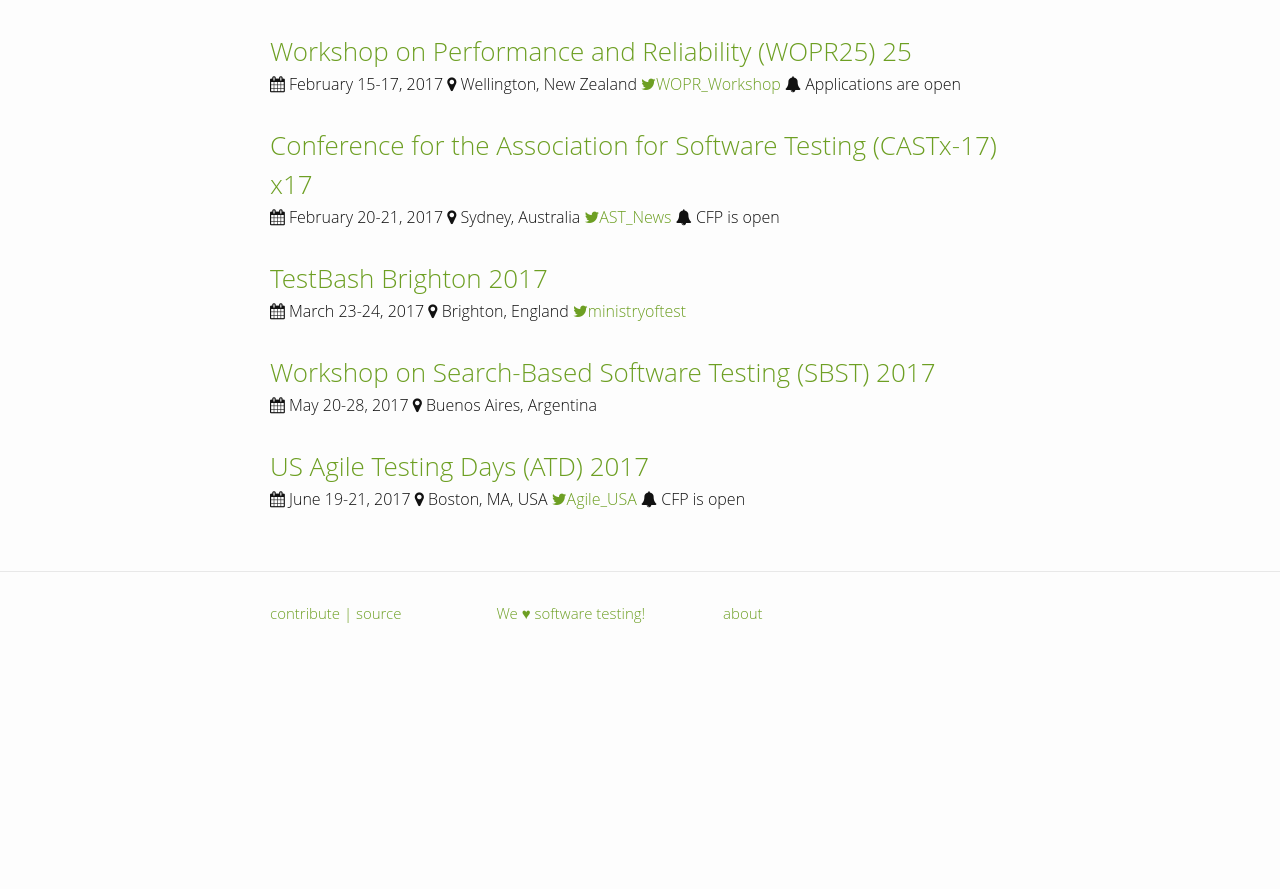
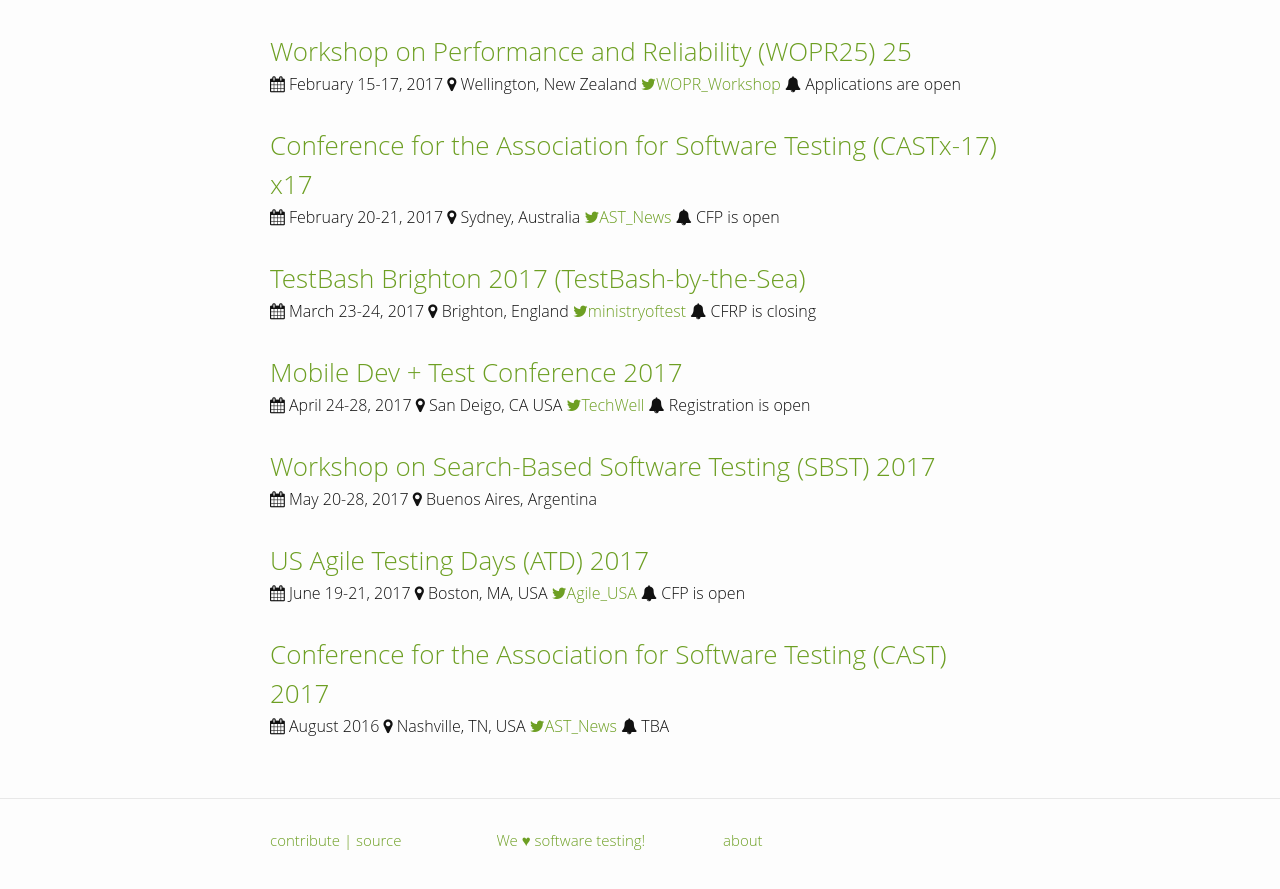
Before and after one commit to TestingConferences/testingconferences.github.io, a Jekyll site: the page built from index.html, in a window 1280 px wide and 900 px high, scrolled down 2662 px. Shown: the top 889 px of the window. Built offline with Jekyll 4.4.1, drawn with Linux system fonts in a browser that asks for light colours; before the commit the page ends 3347 px from its top, so only the background shows below that; some of the changed text lies outside the part shown.

Commit message:
updated statuses, added mobile dev test 2017 and cast 2017

```diff
--- a/_data/current.yml
+++ b/_data/current.yml
@@ -3,20 +3,21 @@
   dates: "August 25-28, 2016"
   url: https://www.socrates-conference.de/
   twitter: socrates_2016
-  status: Registration is open
+  status: Registration is closed
 
 - name: TestWest (TESTWEST) 2016
   location: Perth, Western Australia
   dates: "September 15, 2016"
   url: http://www.testwest.org
   twitter: TestWestWA
-  status: Registration is open
+  status: Registration is closed
 
 - name: South Eastern Europe Testing Conference (SEETEST) 2016
   location: Bucharest, Romania
   dates: "September 15-16, 2016"
   url: http://seetest.org/index.php
   twitter: SEETESTConf
+  status: Registration is open
 
 - name: Targeting Quality 2016
   location: Rijeka, Croatia
@@ -176,11 +177,19 @@
   twitter: AST_News
   status: CFP is open
 
-- name: TestBash Brighton 2017
+- name: TestBash Brighton 2017 (TestBash-by-the-Sea)
   location: Brighton, England
   dates: "March 23-24, 2017"
   url: http://www.ministryoftesting.com/training-events/testbash-brighton-2017/
   twitter: ministryoftest
+  status: CFRP is closing
+
+- name: Mobile Dev + Test Conference 2017
+  location: San Deigo, CA USA
+  dates: "April 24-28, 2017"
+  url: https://mobiledevtest.techwell.com/
+  twitter: TechWell
+  status: Registration is open
 
 - name: Workshop on Search-Based Software Testing (SBST) 2017
   location: Buenos Aires, Argentina
@@ -193,3 +202,10 @@
   url: http://agiletestingdays.us/
   twitter: Agile_USA
   status: CFP is open
+
+- name: Conference for the Association for Software Testing (CAST) 2017
+  location: Nashville, TN, USA
+  dates: "August 2016"
+  url: http://www.associationforsoftwaretesting.org/
+  twitter: AST_News
+  status: TBA
```
